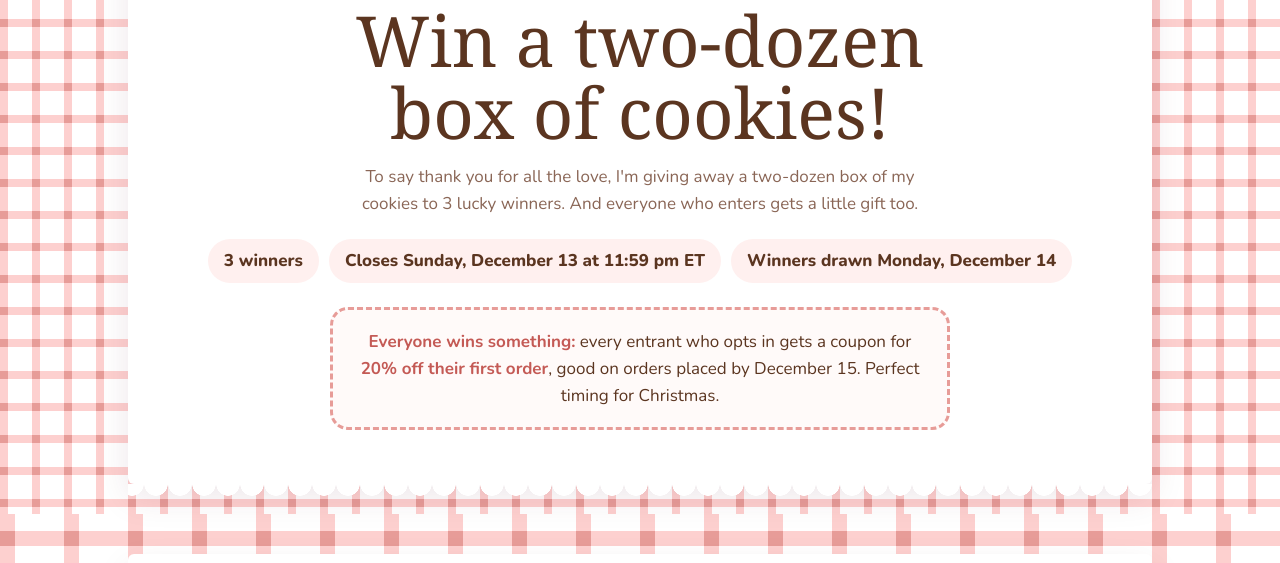
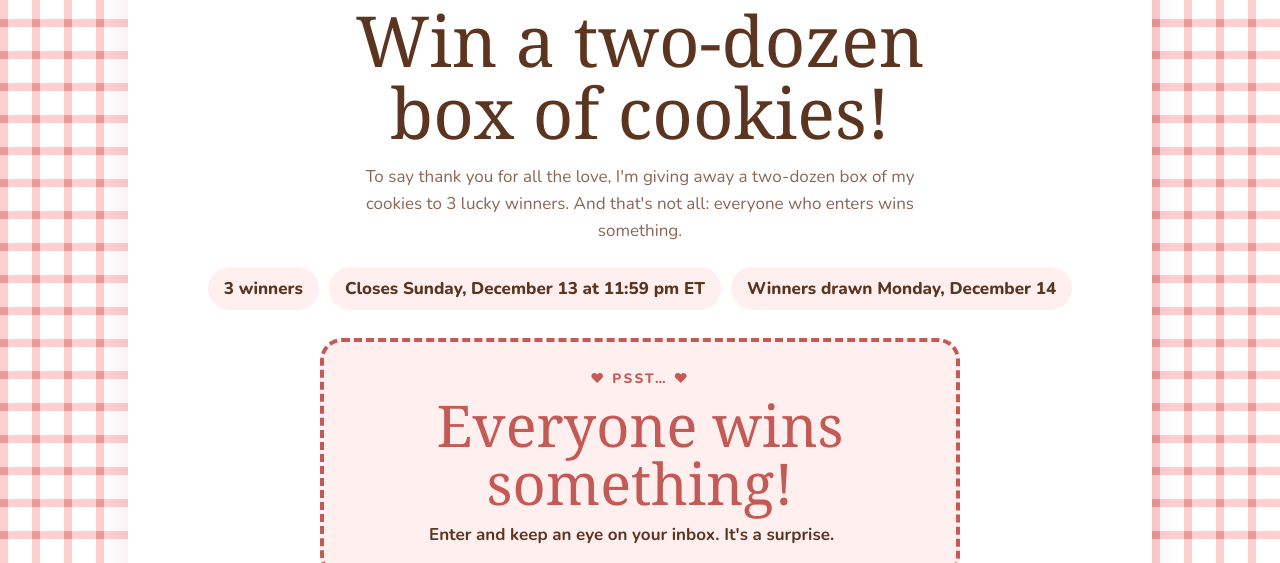
Before and after one commit to mayfair-app/gingerandcrumb-site, an Eleventy site: page gingerandcrumb-site/src/giveaway.njk in a window 1280 px wide. Shown: the part 237-800 px from the top of the page. Built offline with nearby package versions, Linux system fonts and the light colour scheme; Eleventy itself is replaced by a stand-in of ours; files that its build step writes are made by us from their sources; a web font is replaced by a local one.

Commit message:
Giveaway: big 'Everyone wins something' callout, keep the gift a surprise
Co-Authored-By: Claude Opus 5.5 <noreply@anthropic.com>
Claude-Session: https://claude.ai/code/session_011jVyrc9Xtn3X3LKQyEs6N4

```diff
--- a/gingerandcrumb-site/src/_data/giveaway.json
+++ b/gingerandcrumb-site/src/_data/giveaway.json
@@ -1,7 +1,7 @@
 {
   "live": false,
   "title": "Win a two-dozen box of cookies!",
-  "intro": "To say thank you for all the love, I'm giving away a two-dozen box of my cookies to 3 lucky winners. And everyone who enters gets a little gift too.",
+  "intro": "To say thank you for all the love, I'm giving away a two-dozen box of my cookies to 3 lucky winners. And that's not all: everyone who enters wins something.",
   "winners": 3,
   "prize": "A two-dozen box of Ginger & Crumb cookies (24 cookies), baker's choice of flavours",
   "prize_value": "",
--- a/gingerandcrumb-site/src/giveaway.njk
+++ b/gingerandcrumb-site/src/giveaway.njk
@@ -9,7 +9,7 @@ permalink: /giveaway/index.html
 <meta charset="utf-8">
 <meta name="viewport" content="width=device-width, initial-scale=1">
 <title>Giveaway | {{ s.business_name }}, {{ s.city }}</title>
-<meta name="description" content="{{ g.title }} Enter the {{ s.business_name }} Instagram giveaway. Everyone who enters gets {{ g.coupon_percent }}% off their first order.">
+<meta name="description" content="{{ g.title }} Enter the {{ s.business_name }} Instagram giveaway. Everyone who enters wins something.">
 {% if not g.live %}<meta name="robots" content="noindex">{% endif %}
 <link rel="icon" type="image/png" href="/images/favicon.png">
 <link rel="preconnect" href="https://fonts.googleapis.com">
@@ -26,8 +26,10 @@ permalink: /giveaway/index.html
 .gw-hero p{color:var(--muted);max-width:56ch;margin:0 auto}
 .gw-facts{display:flex;flex-wrap:wrap;justify-content:center;gap:10px;list-style:none;padding:0;margin:22px 0 0}
 .gw-facts li{background:var(--pink-soft);border-radius:999px;padding:8px 16px;font-weight:800}
-.gw-gift{margin:24px auto 0;max-width:620px;border:3px dashed var(--cross);border-radius:18px;padding:18px 20px;background:#fffaf9}
-.gw-gift b{color:var(--coral)}
+.gw-gift{margin:28px auto 0;max-width:640px;border:4px dashed var(--coral);border-radius:22px;padding:26px 22px;background:var(--pink-soft)}
+.gw-gift-k{display:block;font-weight:800;font-size:.85rem;letter-spacing:.16em;text-transform:uppercase;color:var(--coral)}
+.gw-hero .gw-gift-big{font-family:var(--display);font-size:clamp(2.2rem,8vw,3.6rem);line-height:1.02;color:var(--coral);margin:6px 0 8px}
+.gw-hero .gw-gift-sub{color:var(--ink);font-weight:700;margin:0}
 .entries{width:100%;border-collapse:separate;border-spacing:0 10px}
 .entries td{background:var(--pink-soft);padding:14px 16px;vertical-align:middle}
 .entries td:first-child{border-radius:14px 0 0 14px}
@@ -56,7 +58,7 @@ permalink: /giveaway/index.html
       <li>Closes {{ g.closes }}</li>
       <li>Winners drawn {{ g.draw_date }}</li>
     </ul>
-    <div class="gw-gift"><b>Everyone wins something:</b> every entrant who opts in gets a coupon for <b>{{ g.coupon_percent }}% off their first order</b>, good on orders placed by {{ g.coupon_expiry }}. Perfect timing for Christmas.</div>
+    <div class="gw-gift gingham-ring"><span class="gw-gift-k">♥ Psst… ♥</span><p class="gw-gift-big">Everyone wins something!</p><p class="gw-gift-sub">Enter and keep an eye on your inbox. It's a surprise.</p></div>
   </div></div>
 </header>
 
@@ -96,10 +98,10 @@ permalink: /giveaway/index.html
     <p>{{ g.winners }} prizes. Each prize is {{ g.prize }}{% if g.prize_value %}, with an approximate retail value of {{ g.prize_value }}{% endif %}. Prizes are picked up in {{ s.city }} by {{ g.prize_pickup_by }}. No cash value or substitutions. The odds of winning depend on the number of eligible entries received.</p>
     <h3>Picking the winners</h3>
     <p>Winners are drawn at random on {{ g.draw_date }}, with each person's chances based on their number of eligible entries. Winners are contacted by Instagram DM from @{{ s.instagram }} only and by email. They must reply within 48 hours and correctly answer a skill-testing question to claim their prize, or another winner is drawn. {{ s.business_name }} will never ask for payment or card details.</p>
-    <h3>The {{ g.coupon_percent }}% coupon</h3>
-    <p>Entrants who tick the box on the entry form are emailed a coupon for {{ g.coupon_percent }}% off their first {{ s.business_name }} order. Valid on orders placed by {{ g.coupon_expiry }}, one per person, subject to available order spots, and can't be combined with other offers.</p>
+    <h3>Everyone wins something</h3>
+    <p>Every entrant who ticks the email box on the entry form gets a surprise thank-you gift from {{ s.business_name }} by email. Its details and terms are included in that email. One per person.</p>
     <h3>Your information</h3>
-    <p>Your details are only used to run this giveaway and, if you opt in, to send you the coupon and occasional {{ s.business_name }} emails. You can unsubscribe at any time. Your information is never sold or shared.</p>
+    <p>Your details are only used to run this giveaway and, if you opt in, to send you your surprise gift and occasional {{ s.business_name }} emails. You can unsubscribe at any time. Your information is never sold or shared.</p>
     <h3>Instagram</h3>
     <p>This giveaway is not sponsored, endorsed or administered by, or associated with, Instagram or Meta. By entering, you release Instagram and Meta from any responsibility for the giveaway.</p>
     <p><a class="btn soft back" href="/">Back to {{ s.business_name }}</a></p>
```
